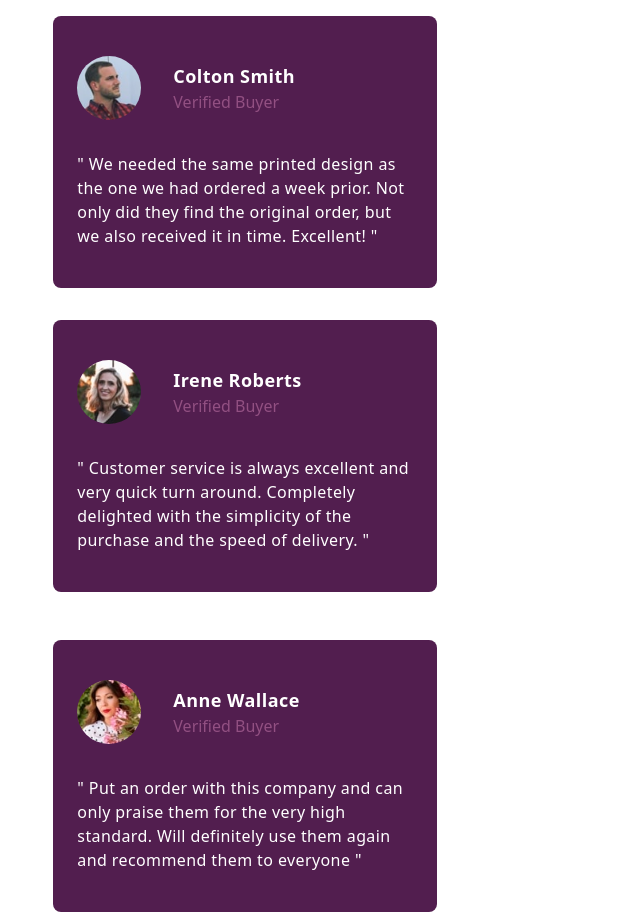
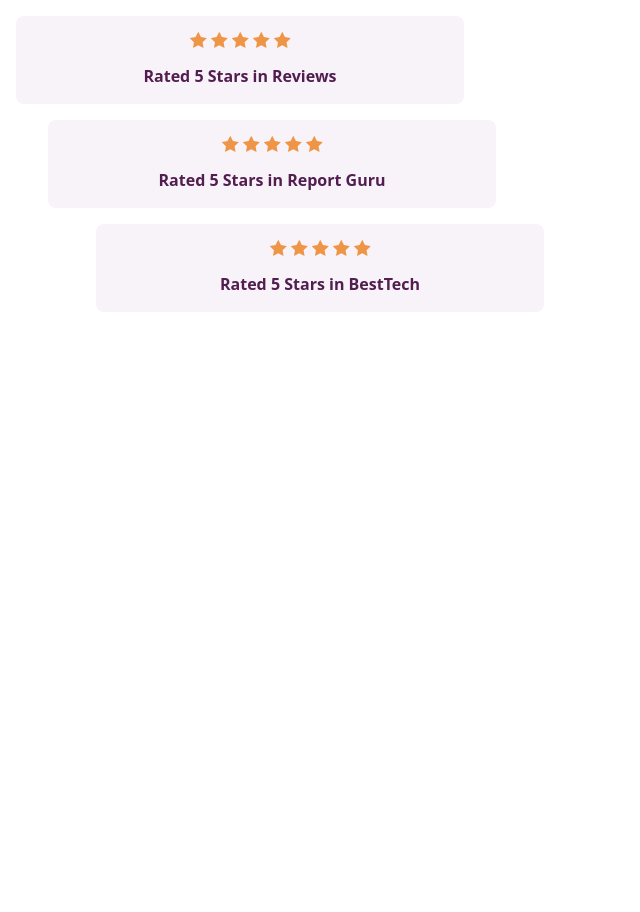
Before and after one commit to RamunnoAJ/fem-social-proof-section, a React (Vite) app: page / in a window 1280 px wide. Shown: the whole page, without its empty margins (0-640 px from the left). After the commit the page ends 816 px from the top, so only its background shows below. Built offline with nearby package versions, Linux system fonts and the light colour scheme.

Commit message:
Create rating components

```diff
--- a/src/App.jsx
+++ b/src/App.jsx
@@ -1,10 +1,11 @@
 import React from 'react'
 import Cards from './components/Cards'
+import Ratings from './components/Ratings'
 
 export default function App() {
   return (
     <div className='min-h-screen'>
-      <Cards />
+      <Ratings />
     </div>
   )
 }
--- a/src/components/Card.jsx
+++ b/src/components/Card.jsx
@@ -2,7 +2,7 @@
 
 function Card({ title, subtitle, image, text, id }) {
   return (
-    <div className={`mt-${id * 5}`}>
+    <div>
       <article className=' flex flex-col px-6 py-10 gap-8  bg-primary-dark max-w-sm rounded-lg text-white'>
         <div className='flex justify-start items-center gap-8'>
           <img src={image} alt='' className='w-16 h-16 rounded-full' />
--- a/src/components/Rating.jsx
+++ b/src/components/Rating.jsx
@@ -0,0 +1,19 @@
+import React from 'react'
+import Star from './icons/Star'
+
+export default function Rating({ category, stars, id }) {
+  return (
+    <div className=' bg-secondary rounded-lg max-w-md flex flex-col justify-center items-center gap-4 py-4 px-2'>
+      <ul className='flex gap-1'>
+        {stars.map((star, index) => (
+          <li key={index}>
+            <Star />
+          </li>
+        ))}
+      </ul>
+      <p className='text-primary-dark font-bold'>
+        Rated {stars.length} Stars in {category}
+      </p>
+    </div>
+  )
+}
--- a/src/components/Ratings.jsx
+++ b/src/components/Ratings.jsx
@@ -0,0 +1,32 @@
+import React from 'react'
+import Rating from './Rating'
+
+const ratings = [
+  {
+    id: 1,
+    category: 'Reviews',
+    stars: ['🌟', '🌟', '🌟', '🌟', '🌟']
+  },
+  {
+    id: 2,
+    category: 'Report Guru',
+    stars: ['🌟', '🌟', '🌟', '🌟', '🌟']
+  },
+  {
+    id: 3,
+    category: 'BestTech',
+    stars: ['🌟', '🌟', '🌟', '🌟', '🌟']
+  }
+]
+
+export default function Ratings() {
+  return (
+    <div>
+      {ratings.map((rating) => (
+        <div key={rating.id} className={`mt-4 mleft-${rating.id}`}>
+          <Rating category={rating.category} stars={rating.stars} />
+        </div>
+      ))}
+    </div>
+  )
+}
--- /dev/null
+++ b/src/components/icons/Star.jsx
@@ -0,0 +1,6 @@
+import React from 'react'
+import starIcon from '../../assets/icon-star.svg'
+
+export default function Star() {
+  return <img src={starIcon} aria-hidden='true' />
+}
--- a/src/index.css
+++ b/src/index.css
@@ -20,4 +20,16 @@
   .mtop-3 {
     margin-top: 3rem !important;
   }
+
+  .mleft-1 {
+    margin-left: 1rem !important;
+  }
+
+  .mleft-2 {
+    margin-left: 3rem !important;
+  }
+
+  .mleft-3 {
+    margin-left: 6rem !important;
+  }
 }
--- a/tailwind.config.cjs
+++ b/tailwind.config.cjs
@@ -11,7 +11,7 @@
           dark: '#521e4f',
           light: '#925082'
         },
-        terciary: '#f8f2f9'
+        secondary: '#f8f2f9'
       }
     }
   },
```
